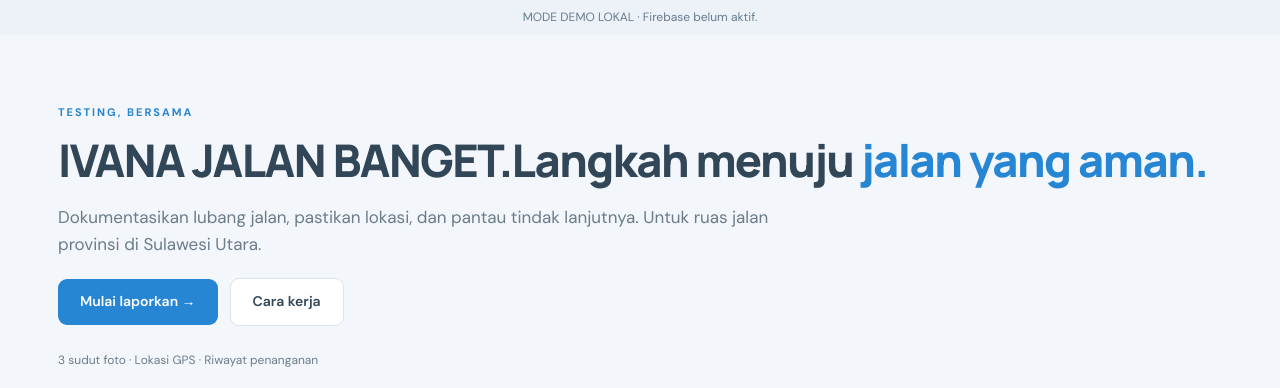
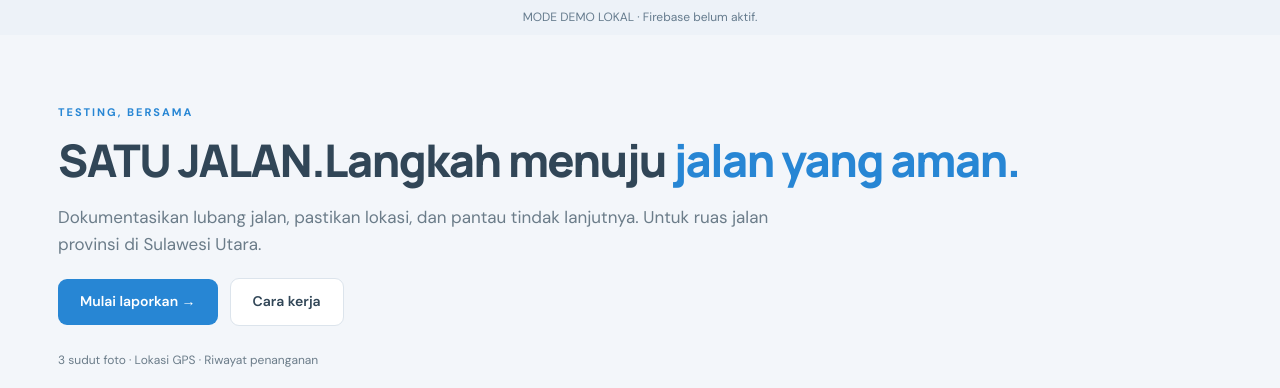
Before and after one commit to ivanapana/JalanCare-Skripsi, a Flask app: page / in a window 1280 px wide. Shown: the part 80-468 px from the top of the page. Run offline with Flask 3, Linux system fonts and the light colour scheme.

Commit message:
TEST SATU JALAN

```diff
--- a/templates/home.html
+++ b/templates/home.html
@@ -5,8 +5,8 @@
       >{{ t('TESTING, BERSAMA','BETTER ROADS, TOGETHER') }}</span
     >
     <h1>
-      {{ t('IVANA JALAN BANGET.','One report.') }}<br />{{ t('Langkah menuju','A
-      step toward') }}<br /><em>{{ t(' jalan yang aman.','safer roads.') }}</em>
+      {{ t('SATU JALAN.','One report.') }}<br />{{ t('Langkah menuju','A step
+      toward ') }}<br /><em>{{ t(' jalan yang aman.','safer roads.') }}</em>
     </h1>
     <p>
       {{ t('Dokumentasikan lubang jalan, pastikan lokasi, dan pantau tindak
```
